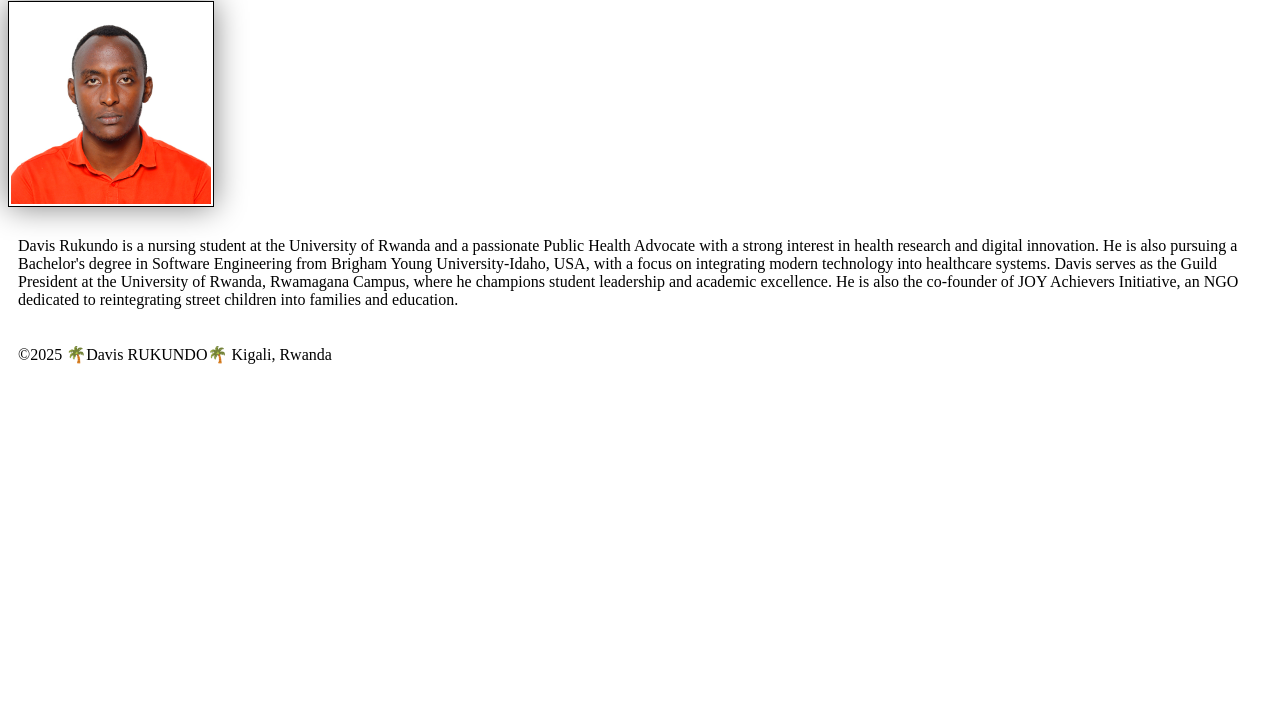
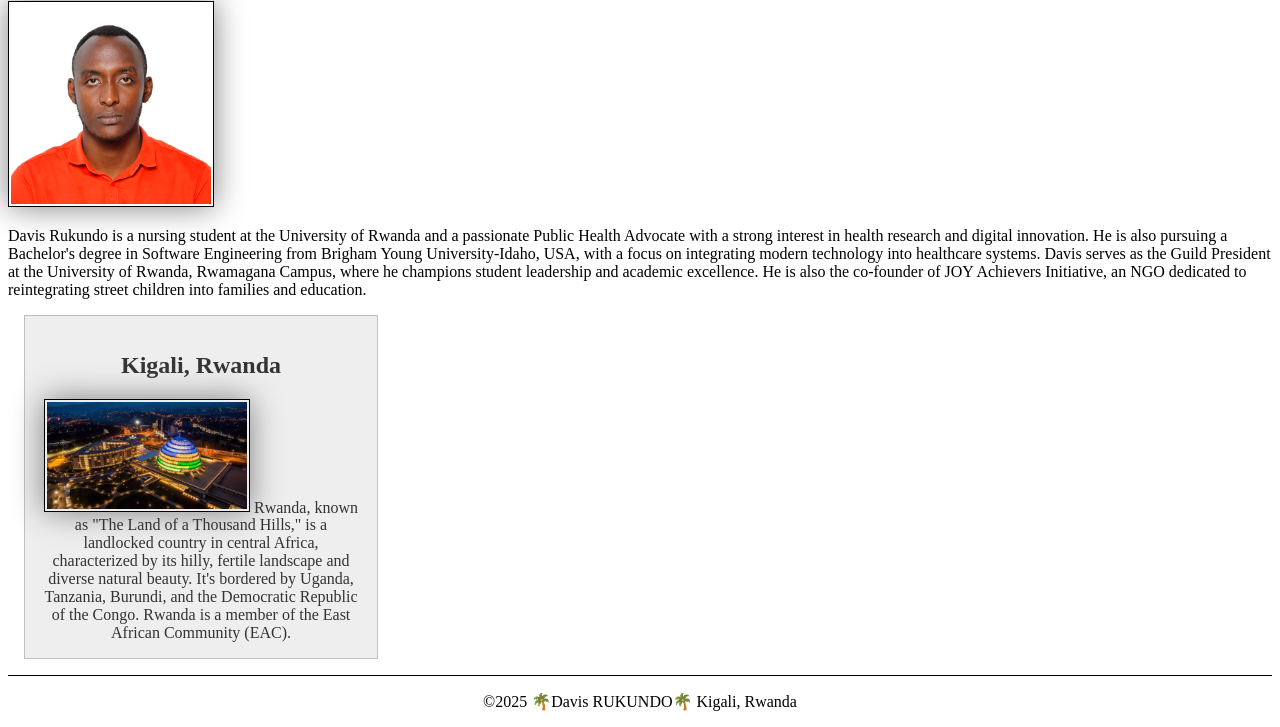
Before and after one commit to Telemundo123/wdd130, a plain HTML site: page index.html in a window 1280 px wide. Shown: the part 223-950 px from the top of the page. Before the commit the page ends 800 px from the top, so only its background shows below. Drawn offline with Linux system fonts and the light colour scheme.

Commit message:
More on CSS

```diff
--- a/index.html
+++ b/index.html
@@ -4,6 +4,8 @@
         <meta charset="UTF-8">
         <meta name="viewport" content="width=device-width,initial-scale=1.0">
         <title>Davis Rukundo | WDD 130</title>
+        <meta name="description" content=" This page is a biography sort of page where there is enough information of Davis RUKUNDO. Davis is a student currently studying software development in BYU Idaho Online through a program called BYU Pathway. This page is one of his courses exercise">
+        <meta name="author" content="Davis RUKUNDO">
         <link rel="stylesheet" href="styles/styles.css">
     </head>
     <body>
@@ -18,6 +20,11 @@
             <img src="images/profile.JPG" alt="Davis is working it out" width="200">
             <p>Davis Rukundo is a nursing student at the University of Rwanda and a passionate Public Health Advocate with a strong interest in health research and digital innovation. He is also pursuing a Bachelor's degree in Software Engineering from Brigham Young University-Idaho, USA, with a focus on integrating modern technology into healthcare systems. Davis serves as the Guild President at the University of Rwanda, Rwamagana Campus, where he champions student leadership and academic excellence. He is also the co-founder of JOY Achievers Initiative, an NGO dedicated to reintegrating street children into families and education.</p>
         </main>
+        <aside>
+            <h2>Kigali, Rwanda</h2>
+            <img src="images/Rwanda.jpg" alt="Beautiful Rwanda in night time" width="200">
+            <p1>Rwanda, known as "The Land of a Thousand Hills," is a landlocked country in central Africa, characterized by its hilly, fertile landscape and diverse natural beauty. It's bordered by Uganda, Tanzania, Burundi, and the Democratic Republic of the Congo. Rwanda is a member of the East African Community (EAC).</p1>
+        </aside>
         <footer>
             <p> ©2025 🌴Davis RUKUNDO🌴 Kigali, Rwanda</p>
         </footer>
--- a/styles/styles.css
+++ b/styles/styles.css
@@ -24,3 +24,37 @@ img {
 p {
     padding: 10px;
 }
+
+main {
+    max-width: 840;
+}
+
+aside {
+    width: 20rem;
+    margin: 1rem;
+    border: 1px solid rgb(0 0 0 / 0.2);
+    padding: 1rem;
+    background-color:#eee;
+    color: #333;
+    text-align: center;
+}
+
+aside img{
+    width: 200px;
+    height: auto;
+}
+
+main img {
+    width: 150;
+    height: auto;
+}
+
+p {
+    padding: 0;
+}
+
+footer {
+    margin-top: 15px;
+    border-top: 1px solid #000;
+    text-align: center;
+}
```
Also changed, not shown: images/Rwanda.jpg (added).
